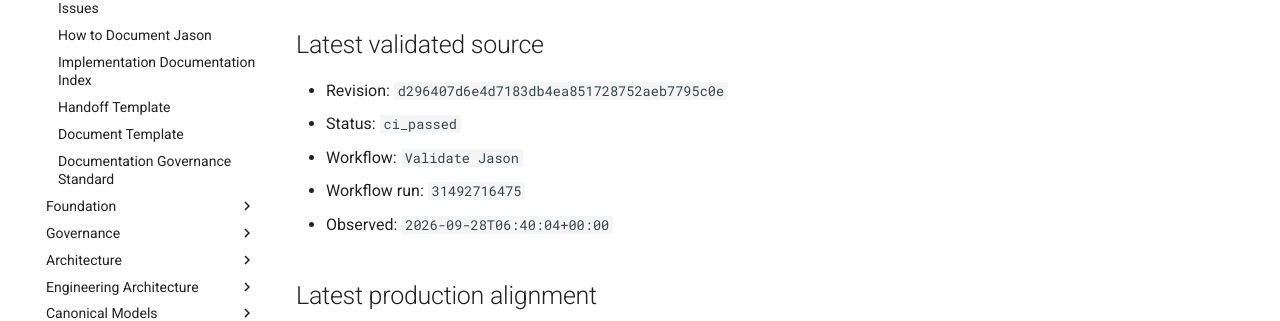
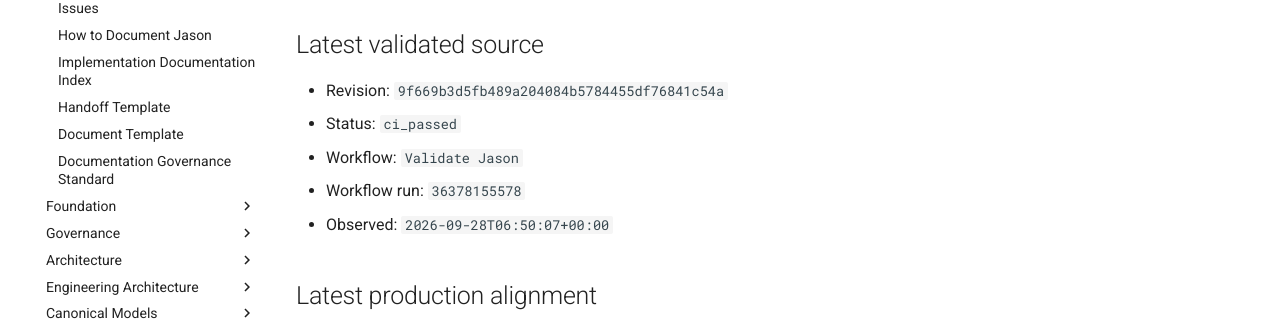
Before and after one commit to al-teamaot-com/jason, an MkDocs documentation site: the page built from docs/control/AUTOMATED-CHANGE-STATE.md, in a window 1280 px wide and 1163 px high. Shown: the part 337-658 px from the top of the window. Built offline with MkDocs 1.6.1 and Material for MkDocs 9.7.7, drawn with Linux system fonts in a browser that asks for light colours; comment, search, counter and statistics services are not loaded.

Commit message:
Reconcile automated documentation state for 9f669b3d5fb4

```diff
--- a/docs/control/AUTOMATED-CHANGE-STATE.md
+++ b/docs/control/AUTOMATED-CHANGE-STATE.md
@@ -8,11 +8,11 @@
 
 ## Latest validated source
 
-- Revision: `d296407d6e4d7183db4ea851728752aeb7795c0e`
+- Revision: `9f669b3d5fb489a204084b5784455df76841c54a`
 - Status: `ci_passed`
 - Workflow: `Validate Jason`
-- Workflow run: `31492716475`
-- Observed: `2026-09-28T06:40:04+00:00`
+- Workflow run: `36378155578`
+- Observed: `2026-09-28T06:50:07+00:00`
 
 ## Latest production alignment
 
```
Also changed, not shown: docs/control/AUTOMATED-CHANGE-STATE.json (+4 -4 lines).
